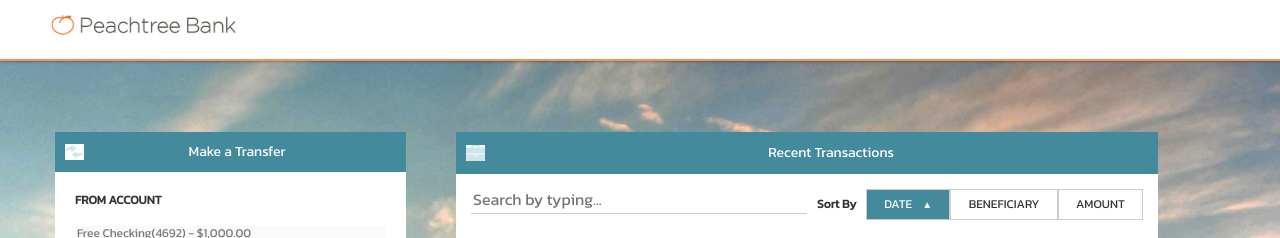
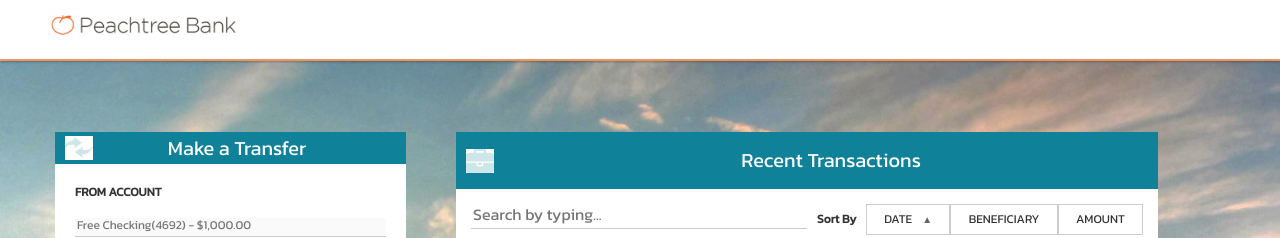
Before and after one commit to mayank0409/Backbase-PeachTree, a website: page app/index.html in a window 1280 px wide. Both pictures are taken after a click on the button "DATE". Shown: the top 238 px of the page. Drawn offline with nearby package versions, Linux system fonts and the light colour scheme.

Commit message:
UI Fixes

```diff
--- a/app/assets/css/card.css
+++ b/app/assets/css/card.css
@@ -8,20 +8,21 @@
     display: grid;
     grid-auto-flow: column;
     grid-template-columns: 10% 90%;
-    height: 45px;
-    background-color: #438A9C;
+    height: 10%;
+    background-color: #0F8199;
     color: #ffffff;
     align-items: center;
     padding: 0px 10px;
 }
 .card .header .icon img{
-    height: 16px;
+    height: 24px;
     width: auto;
 }
 
 .card .header .heading{
     justify-self: center;
     padding-right: 20px;
+    font-size: 20px;
 }
 
 .card .content{
--- a/app/assets/css/main.css
+++ b/app/assets/css/main.css
@@ -4,7 +4,7 @@ html, body{
 }
 body{
     display: flex;
-    font-family: 'Kanit', sans-serif;
+    font-family: 'Kanit';
     width: 100%;
     height: 100%;
     flex-direction: column;
--- a/app/assets/css/transactionsList.css
+++ b/app/assets/css/transactionsList.css
@@ -45,15 +45,11 @@
     padding-left: 3%;
 }
 
-.actions-bar .sort .button.highlight{
-    background-color: #438A9C;
-    color: #ffffff;
-}
 .actions-bar .sort .button.highlight::after{
     content: '\25bc';
     font-size: 10px;
     margin-left: 10px;
-    color: #ffffff;
+    color: #656565;
 }
 .actions-bar .sort .button.highlight.asceding::after{
     content: '\25b2';
--- a/app/assets/css/transferAmount.css
+++ b/app/assets/css/transferAmount.css
@@ -45,6 +45,7 @@
     text-transform: uppercase;
     font-family: 'Kanit', sans-serif;
     font-weight: 400;
+    outline: none;
 }
 .transfer .error{
     color: #ff0000;
--- a/app/components/transfer-amount/transfer-amount.template.html
+++ b/app/components/transfer-amount/transfer-amount.template.html
@@ -57,9 +57,6 @@
       <!-- Modal content-->
       <div class="modal-content">
         <div class="modal-header">
-          <button type="button" class="close" data-dismiss="modal">
-            &times;
-          </button>
           <h4 class="modal-title">Are you sure you want to transfer ?</h4>
         </div>
         <div class="modal-body">
```
